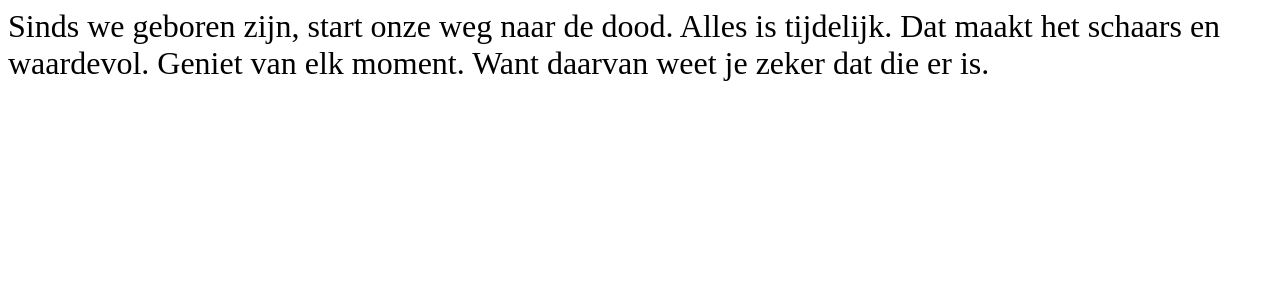
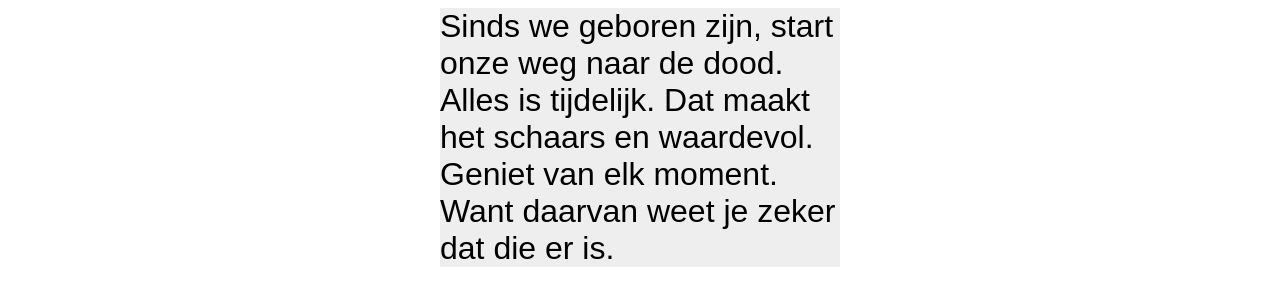
Before and after one commit to Mateis/slowlydying, a plain HTML site: page index.html in a window 1280 px wide. Drawn offline with Linux system fonts and the light colour scheme.

Commit message:
Update index.html

```diff
--- a/index.html
+++ b/index.html
@@ -1,3 +1,5 @@
-<p style="font-size: 2em">
-  Sinds we geboren zijn, start onze weg naar de dood. Alles is tijdelijk. Dat maakt het schaars en waardevol. Geniet van elk moment. Want daarvan weet je zeker dat die er is.
-</p>
+<div style="background-color: #eee; margin: 0 auto; max-width: 25em">
+  <p style="font-size: 2em; font-family: Arial;">
+    Sinds we geboren zijn, start onze weg naar de dood. Alles is tijdelijk. Dat maakt het schaars en waardevol. Geniet van elk moment. Want daarvan weet je zeker dat die er is.
+  </p>
+</div>
```
